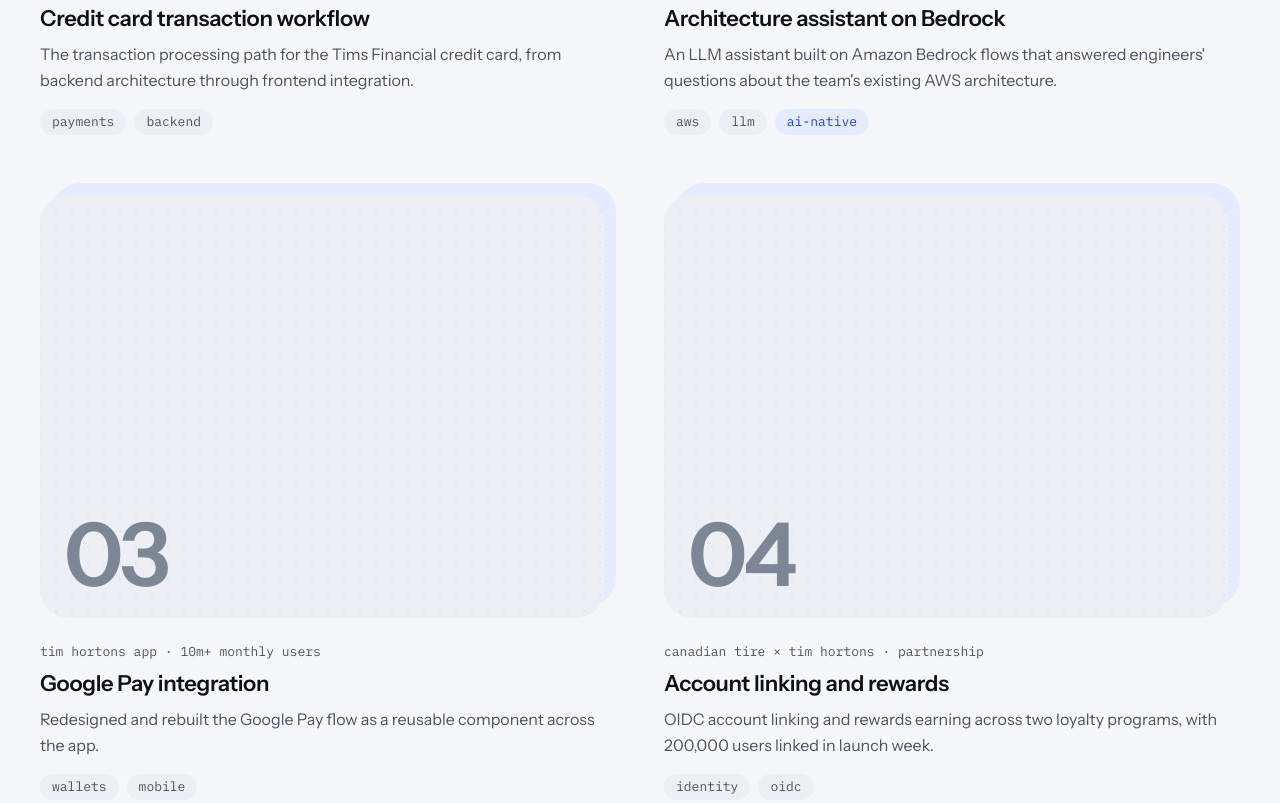
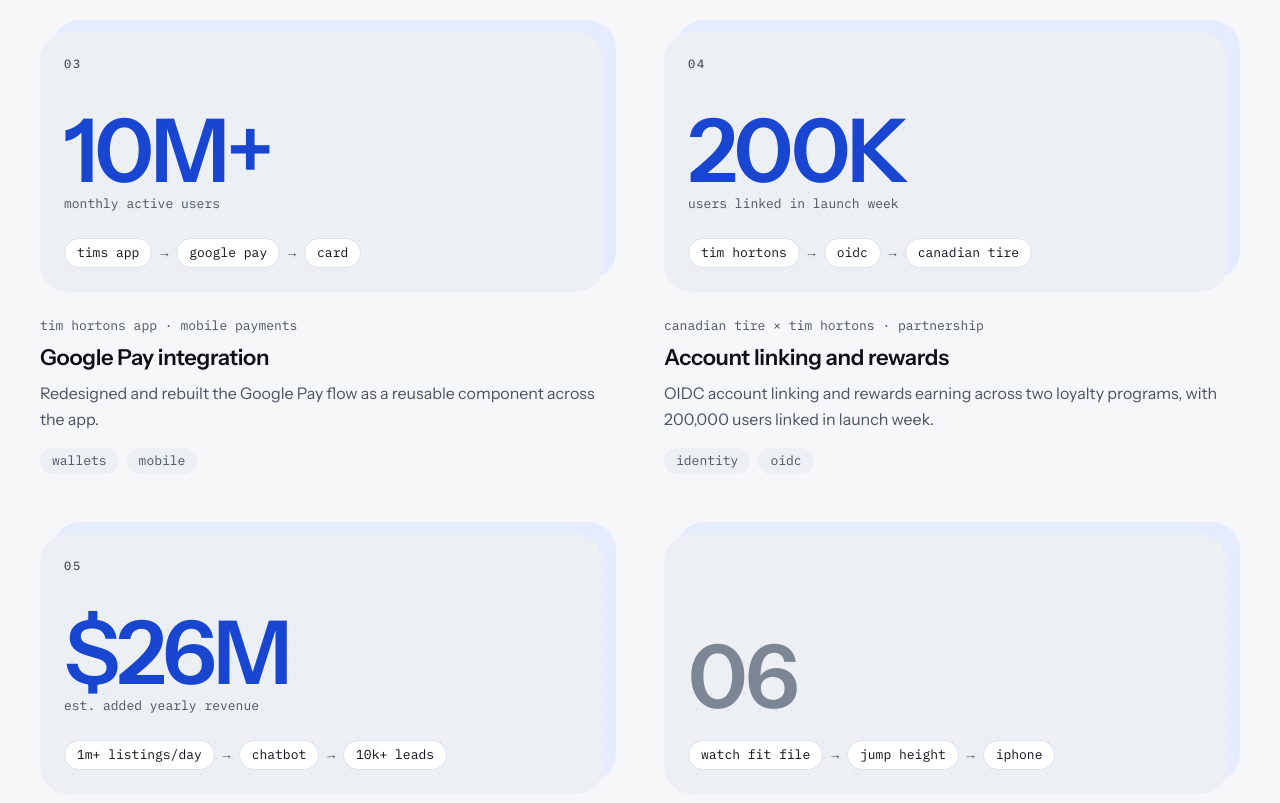
Before and after one commit to vuksv/portfolio-web, a website: page index.html in a window 1280 px wide. Shown: the part 1641-2444 px from the top of the page. Drawn offline with Linux system fonts and the light colour scheme.

Commit message:
Replace project screenshots with impact panels; drive name from data
Backend work has no screenshots, so each card's media frame now shows a
headline metric (or the index numeral) over the system's flow. The
wordmark and page title come from resume.basics.name, and ?name=plain
previews the name without diacritics.

Co-Authored-By: Claude Opus 5.5 <noreply@anthropic.com>
Claude-Session: https://claude.ai/code/session_01Jffbe5nWdrKTcwPxzH8BGN

```diff
--- a/css/site.css
+++ b/css/site.css
@@ -88,3 +88,19 @@ details.vk-xp-item[open] > summary h3 { color: var(--accent); }
 /* Let the availability chip wrap cleanly on narrow screens */
 .vk-status { height: auto; min-height: 30px; padding-top: var(--space-1); padding-bottom: var(--space-1); max-width: 100%; }
 .vk-status .vk-dot { flex: none; }
+
+/* Impact panel: replaces screenshots on project cards with a metric and the system's flow */
+.vk-media:has(.vk-impact) { aspect-ratio: auto; min-height: 260px; align-items: stretch; }
+.vk-impact { display: flex; flex-direction: column; justify-content: flex-end; gap: var(--space-6); width: 100%; }
+.vk-impact-idx { position: absolute; top: var(--space-6); left: var(--space-6); color: var(--ink-muted); }
+.vk-stat { display: flex; flex-direction: column; gap: var(--space-1); }
+.vk-stat-value { font-size: 88px; line-height: .9; font-weight: 600; letter-spacing: -3.5px; color: var(--accent); }
+.vk-flow { display: flex; flex-wrap: wrap; align-items: center; gap: var(--space-2); list-style: none; margin: 0; padding: 0; font-family: var(--font-mono); font-size: 13px; line-height: 20px; text-transform: lowercase; color: var(--ink); }
+.vk-flow li { display: inline-flex; align-items: center; gap: var(--space-2); white-space: nowrap; }
+.vk-flow-step { padding: var(--space-1) var(--space-3); border-radius: var(--radius-pill); background: var(--surface); border: 1px solid var(--hairline); }
+.vk-flow-sep { color: var(--ink-muted); }
+.vk-impact:has(.vk-impact-idx) { padding-top: var(--space-8); }
+@media (max-width: 720px) {
+  .vk-media:has(.vk-impact) { min-height: 220px; }
+  .vk-stat-value, .vk-media .vk-num { font-size: 64px; letter-spacing: -2.4px; }
+}
--- a/data/site.json
+++ b/data/site.json
@@ -3,8 +3,14 @@
   "hero": {
     "headline": "Software that *thinks ahead*.",
     "subline": "Senior backend engineer building payments infrastructure, identity and the AI-native workflows that make teams ship faster.",
-    "primary": { "label": "See selected work", "href": "#work" },
-    "secondary": { "label": "View résumé", "href": "#experience" }
+    "primary": {
+      "label": "See selected work",
+      "href": "#work"
+    },
+    "secondary": {
+      "label": "View résumé",
+      "href": "#experience"
+    }
   },
   "thesis": "Most software still runs on yesterday's assumptions. I build for the version where AI is a teammate, not a feature, and where the boring parts never break.",
   "projects": [
@@ -12,59 +18,130 @@
       "meta": "tims financial · credit card platform",
       "title": "Credit card transaction workflow",
       "summary": "The transaction processing path for the Tims Financial credit card, from backend architecture through frontend integration.",
-      "tags": ["payments", "backend"],
-      "image": null,
+      "stat": null,
+      "flow": [
+        "authorize",
+        "post",
+        "settle"
+      ],
+      "tags": [
+        "payments",
+        "backend"
+      ],
       "href": null
     },
     {
       "meta": "rbi · internal developer tooling",
       "title": "Architecture assistant on Bedrock",
       "summary": "An LLM assistant built on Amazon Bedrock flows that answered engineers' questions about the team's existing AWS architecture.",
-      "tags": ["aws", "llm"],
+      "stat": null,
+      "flow": [
+        "question",
+        "bedrock flow",
+        "aws architecture"
+      ],
+      "tags": [
+        "aws",
+        "llm"
+      ],
       "ai": true,
-      "image": null,
       "href": null
     },
     {
-      "meta": "tim hortons app · 10m+ monthly users",
+      "meta": "tim hortons app · mobile payments",
       "title": "Google Pay integration",
       "summary": "Redesigned and rebuilt the Google Pay flow as a reusable component across the app.",
-      "tags": ["wallets", "mobile"],
-      "image": null,
+      "stat": {
+        "value": "10M+",
+        "label": "monthly active users"
+      },
+      "flow": [
+        "tims app",
+        "google pay",
+        "card"
+      ],
+      "tags": [
+        "wallets",
+        "mobile"
+      ],
       "href": null
     },
     {
       "meta": "canadian tire × tim hortons · partnership",
       "title": "Account linking and rewards",
       "summary": "OIDC account linking and rewards earning across two loyalty programs, with 200,000 users linked in launch week.",
-      "tags": ["identity", "oidc"],
-      "image": null,
+      "stat": {
+        "value": "200K",
+        "label": "users linked in launch week"
+      },
+      "flow": [
+        "tim hortons",
+        "oidc",
+        "canadian tire"
+      ],
+      "tags": [
+        "identity",
+        "oidc"
+      ],
       "href": null
     },
     {
       "meta": "carfax · marketplace leads",
       "title": "Facebook Marketplace chatbot",
       "summary": "Processes over 1,000,000 listings daily, generating 10,000+ leads and an estimated $26M in added yearly revenue.",
-      "tags": ["automation", "serverless"],
-      "image": null,
+      "stat": {
+        "value": "$26M",
+        "label": "est. added yearly revenue"
+      },
+      "flow": [
+        "1M+ listings/day",
+        "chatbot",
+        "10K+ leads"
+      ],
+      "tags": [
+        "automation",
+        "serverless"
+      ],
       "href": null
     },
     {
       "meta": "side project · garmin instinct 2x",
       "title": "Kite jump tracker",
       "summary": "Jump height from a watch's FIT files, with an iPhone helper to review every session.",
-      "tags": ["wearables"],
+      "stat": null,
+      "flow": [
+        "watch fit file",
+        "jump height",
+        "iphone"
+      ],
+      "tags": [
+        "wearables"
+      ],
       "ai": true,
-      "image": null,
       "href": null
     }
   ],
   "principles": [
-    { "title": "Design the failure path first", "body": "In payments the happy path is the easy part. Retries, reversals and reconciliation get designed before the demo does." },
-    { "title": "AI drafts, tests decide", "body": "Agents are part of my daily loop for exploring, scaffolding and reviewing. Nothing merges on vibes; everything merges on evidence." },
-    { "title": "Ship the boring parts brilliantly", "body": "Auth flows, idempotency keys, migrations. The unglamorous work is where reliability lives." },
-    { "title": "Leave the system clearer than you found it", "body": "Every integration I touch should be easier for the next engineer to reuse, the way the Google Pay flow became a shared component." },
-    { "title": "Think in years, ship in days", "body": "Pick the architecture that survives the next three launches, then deliver it in small pieces that each go live." }
+    {
+      "title": "Design the failure path first",
+      "body": "In payments the happy path is the easy part. Retries, reversals and reconciliation get designed before the demo does."
+    },
+    {
+      "title": "AI drafts, tests decide",
+      "body": "Agents are part of my daily loop for exploring, scaffolding and reviewing. Nothing merges on vibes; everything merges on evidence."
+    },
+    {
+      "title": "Ship the boring parts brilliantly",
+      "body": "Auth flows, idempotency keys, migrations. The unglamorous work is where reliability lives."
+    },
+    {
+      "title": "Leave the system clearer than you found it",
+      "body": "Every integration I touch should be easier for the next engineer to reuse, the way the Google Pay flow became a shared component."
+    },
+    {
+      "title": "Think in years, ship in days",
+      "body": "Pick the architecture that survives the next three launches, then deliver it in small pieces that each go live."
+    }
   ],
   "contact": {
     "headline": "Let's build what's next.",
--- a/js/main.js
+++ b/js/main.js
@@ -31,6 +31,17 @@
   }
 
   // ---------- render ----------
+  // Name comes from resume.basics.name. Preview without diacritics with ?name=plain (Svilarić -> Svilaric).
+  function applyName(resume) {
+    var name = resume.basics.name;
+    try {
+      if (new URLSearchParams(location.search).get('name') === 'plain') name = name.normalize('NFD').replace(/[\u0300-\u036f]/g, '');
+    } catch (e) {}
+    resume.basics.name = name;
+    document.querySelectorAll('.vk-wordmark').forEach(function (el) { el.textContent = name; });
+    document.title = name + ' · ' + (resume.basics.label || '');
+  }
+
   function renderHero(site, resume) {
     if (site.status) {
       $('status').hidden = false;
@@ -48,9 +59,16 @@
   function renderProjects(projects) {
     $('projects').innerHTML = (projects || []).map(function (p, i) {
       var num = String(i + 1).padStart(2, '0');
+      // Impact panel: a headline metric (or the index numeral) over the system's flow. No screenshots needed.
+      var head = p.stat
+        ? '<div class="vk-stat"><span class="vk-stat-value">' + esc(p.stat.value) + '</span><span class="vk-meta">' + esc(p.stat.label) + '</span></div>'
+        : '<span class="vk-num" aria-hidden="true">' + num + '</span>';
+      var flow = (p.flow || []).length
+        ? '<ol class="vk-flow" aria-label="How it works">' + p.flow.map(function (f, j) { return '<li>' + (j ? '<span class="vk-flow-sep" aria-hidden="true">→</span>' : '') + '<span class="vk-flow-step">' + esc(f) + '</span></li>'; }).join('') + '</ol>'
+        : '';
       var media = p.image
         ? '<img src="' + esc(p.image) + '" alt="' + esc(p.imageAlt || p.title) + '" loading="lazy">'
-        : '<span class="vk-num" aria-hidden="true">' + num + '</span>';
+        : '<div class="vk-impact">' + (p.stat ? '<span class="vk-label vk-impact-idx">' + num + '</span>' : '') + head + flow + '</div>';
       var tags = (p.tags || []).map(function (t) { return '<span class="vk-tag">' + esc(t) + '</span>'; });
       if (p.ai) tags.push('<span class="vk-tag vk-tag-accent">ai-native</span>');
       var tag = p.href ? 'a' : 'article';
@@ -203,6 +221,7 @@
 
   Promise.all([getJSON('data/site.json'), getJSON('data/resume.json')]).then(function (res) {
     var site = res[0], resume = res[1];
+    applyName(resume);
     renderHero(site, resume);
     $('thesis').textContent = site.thesis || '';
     renderProjects(site.projects);
```
Also changed, not shown: README.md.
